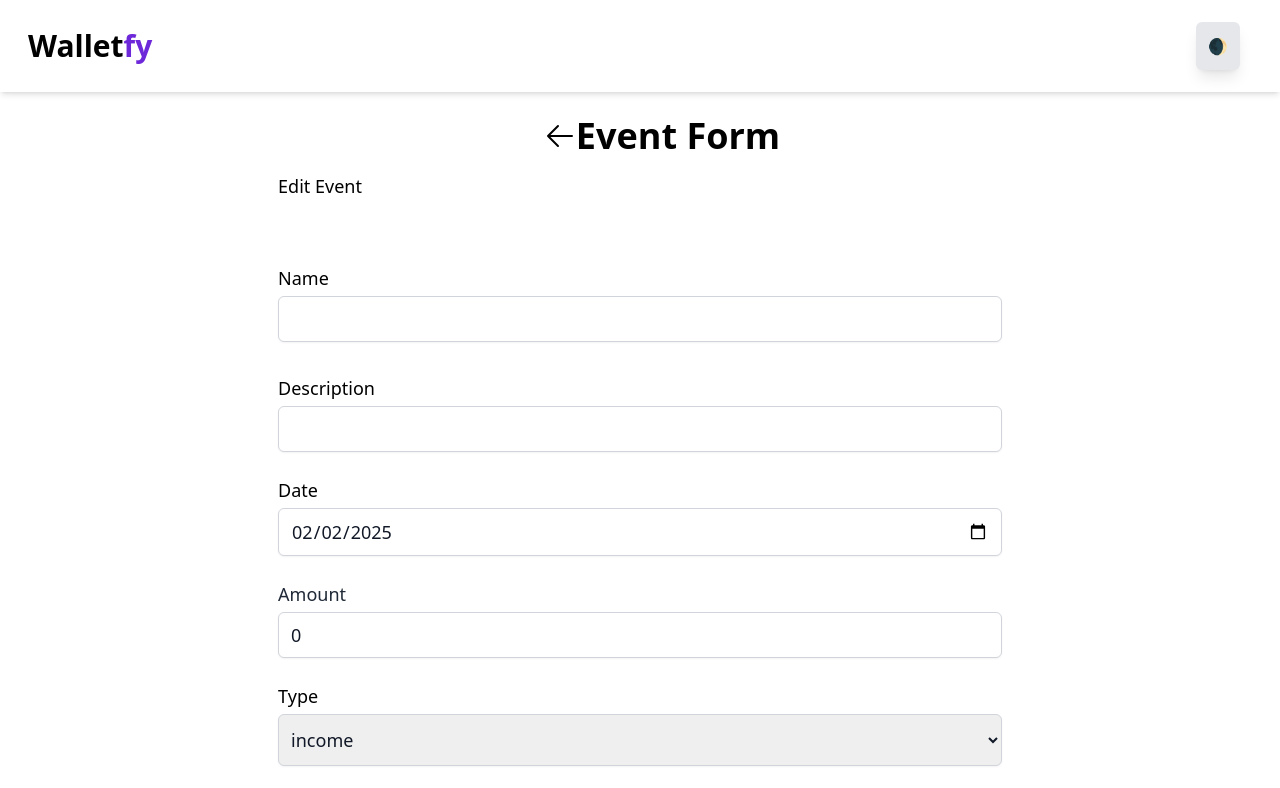
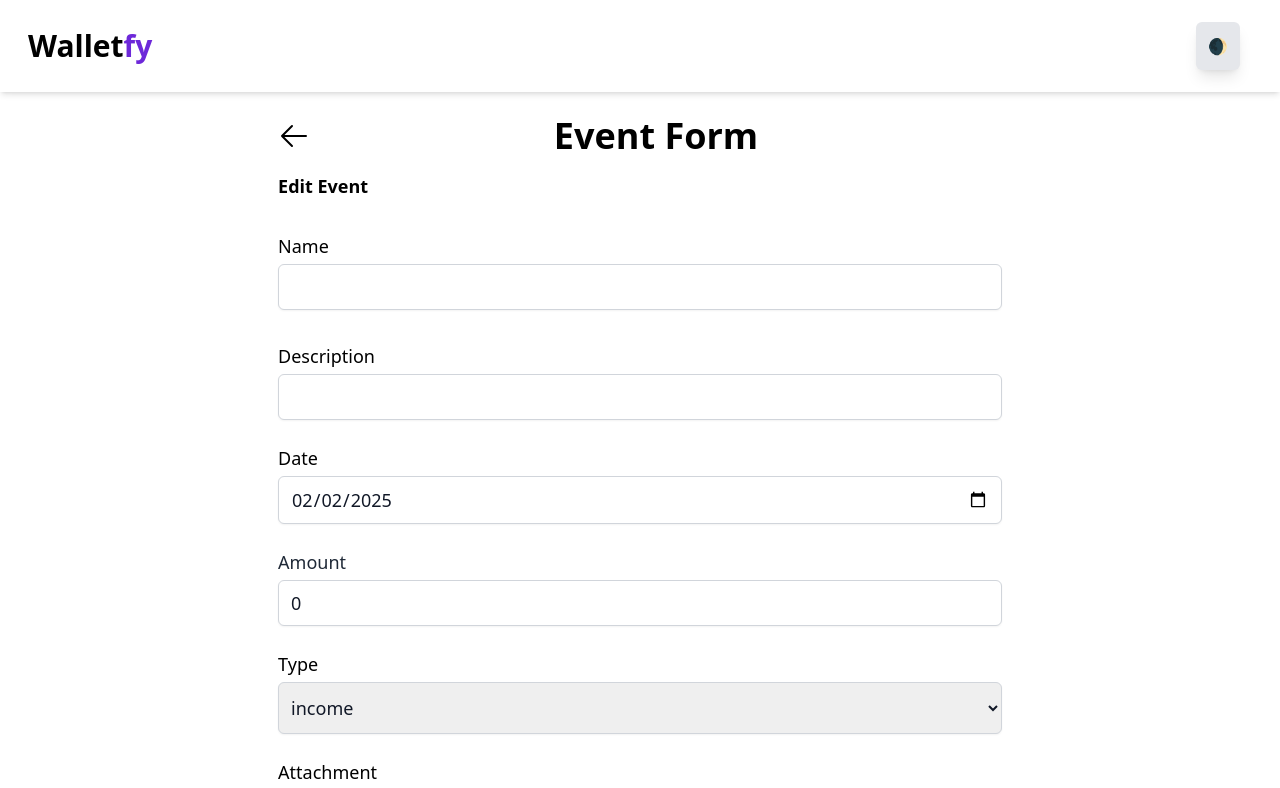
Before and after one commit to EloyG3186/Walletfy_Project, a React (Vite) app: page /events/form/1 in a window 1280 px wide. Shown: the top 788 px of the page. Built offline with nearby package versions, Linux system fonts and the light colour scheme.

Commit message:
Header arreglado

```diff
--- a/src/components/Layout.tsx
+++ b/src/components/Layout.tsx
@@ -13,7 +13,7 @@ const Layout = () => {
             <header className={
 
                 "cd-fixed cd-top-0 cd-left-0 cd-right-0 cd-w-full " +
-                "cd-bg-zinc-800" +
+                "dark:cd-bg-zinc-800 cd-bg-white " +
                 "cd-font-sans cd-header cd-flex " +
                 "cd-items-center cd-justify-between " +
                 "cd-p-4 cd-shadow-md"
--- a/src/components/form/Attachment.tsx
+++ b/src/components/form/Attachment.tsx
@@ -21,6 +21,7 @@ const Attachment: React.FC<AttachmentProps> = ({ label, onChange, value, classNa
             const reader = new FileReader();
             reader.onloadend = () => {
                 setImage(reader.result);
+
                 // Generar un UUID para el archivo
                 onChange({
                     ...e,
--- a/src/pages/events/form.tsx
+++ b/src/pages/events/form.tsx
@@ -153,10 +153,11 @@ const EventForm = () => {
                                 })
                                 }
                             >
-                                <div className='cd-flex cd-flex-row cd-justify-center cd-pl-11'>
+                                <div className='cd-flex cd-flex-row cd-justify-center cd-items-center '>
                                     <button
                                         type='button'
                                         onClick={() => navigate('/')}
+                                        className="cd-flex cd-items-center"
                                     >
                                         <svg
                                             xmlns="http://www.w3.org/2000/svg"
@@ -177,10 +178,10 @@ const EventForm = () => {
                                     </button>
 
 
-                                    <h1 className='cd-text-4xl cd-font-bold'>Event Form</h1>
+                                    <h1 className='cd-text-4xl cd-flex-grow cd-text-center cd-font-bold'>Event Form</h1>
                                 </div>
 
-                                <h1 className='cd-pb-8'>
+                                <h1 className='cd-font-bold'>
                                     {mode === 'edit' ? 'Edit' : 'Create'} Event
                                 </h1>
 
--- a/src/pages/home/index.tsx
+++ b/src/pages/home/index.tsx
@@ -68,7 +68,7 @@ const Home = () => {
                 )}
 
                 {!isLoading && data && (
-                    <div className="cd-mx-20 cd-my-10">
+                    <div className="cd-mx-20 cd-my-10 cd-pt-10">
                         <div className="cd-flex cd-justify-items-start cd-gap-y-[2rem] cd-font-sans ">
                             <div className='cd-flex cd-items-end cd-justify-between cd-w-full' >
                                 <div className='cd-flex cd-flex-row cd-items-end '>
@@ -98,7 +98,7 @@ const Home = () => {
 
                             {!isLoading && data?.events && data.events.length > 0 && (
                                 <div className='cd-flex cd-flex-col cd-gap-4 cd-items-center cd-text-center dark:cd-text-white cd-pt-8'>
-                                    <p className='cd-mb-2 cd-self-start cd-font-sans cd-font-medium cd-text-xl cd-text-center'>Your Events</p>
+                                    <p className='cd-mb-2 cd-pt-4 cd-self-start cd-font-sans cd-font-medium cd-text-xl cd-text-center'>Your Events</p>
                                     <div className='cd-grid cd-grid-cols-1 md:cd-grid-cols-2 lg:cd-grid-cols-4 cd-gap-4'>
                                         {eventsFlow.flows.map(flow => {
                                             return (
@@ -109,11 +109,12 @@ const Home = () => {
                                 </div>
                             )}
 
-                        {!isLoading && !data?.events && (
+                        {!isLoading && (!data?.events || data.events.length === 0) && (
                             <div className='cd-flex cd-flex-col cd-items-center cd-justify-center cd-h-full cd-pt-56 cd-pb-80'>
-                                <h1 className="cd-text-4xl cd-font-bold cd-text-center dark:cd-text-gray-300 ">
+                                <h1 className="cd-text-3xl cd-font-bold cd-text-center dark:cd-text-gray-300 ">
                                     Empty virtual wallet
                                 </h1>
+
                             </div>
                         )}
 
```
